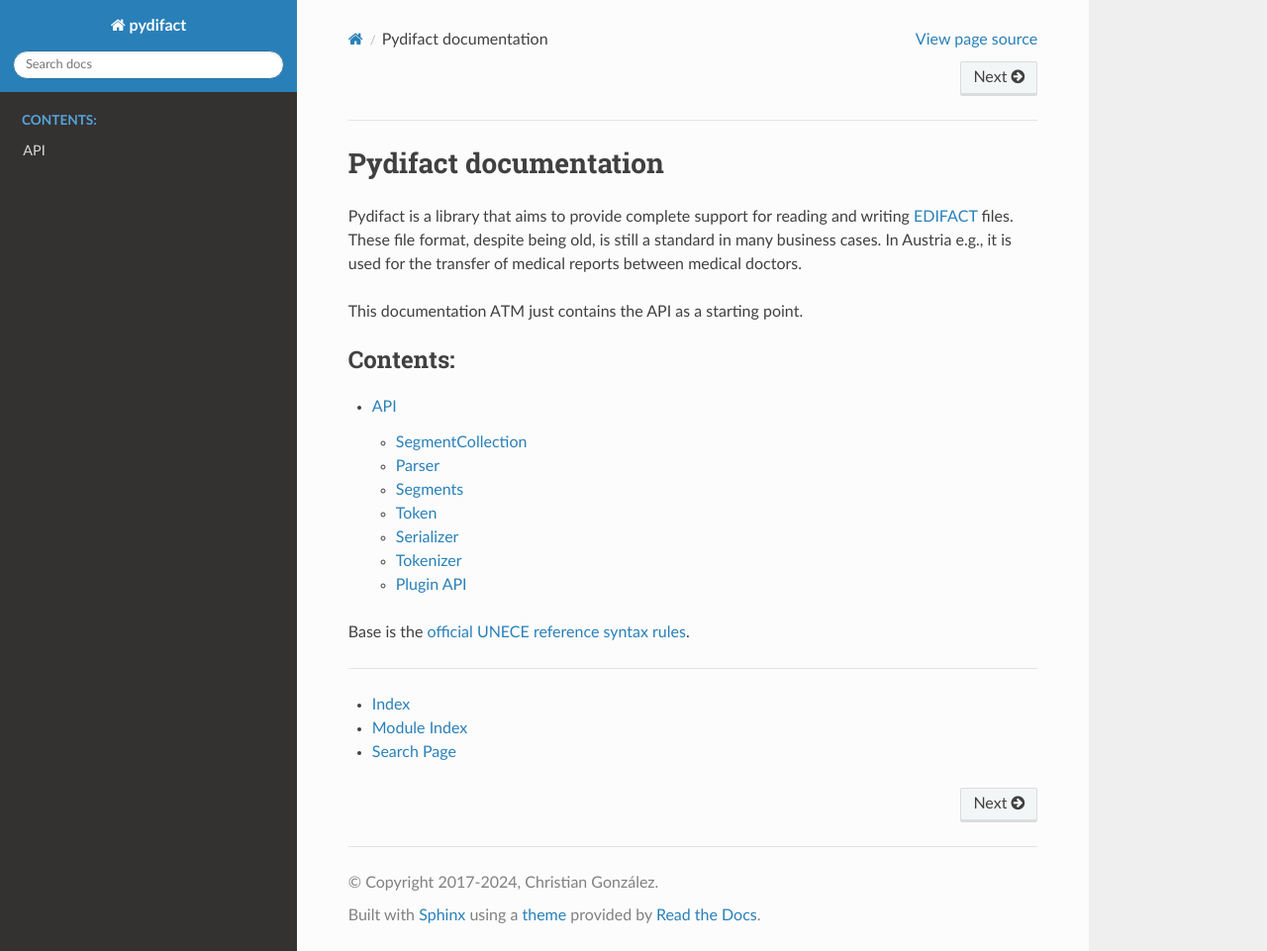
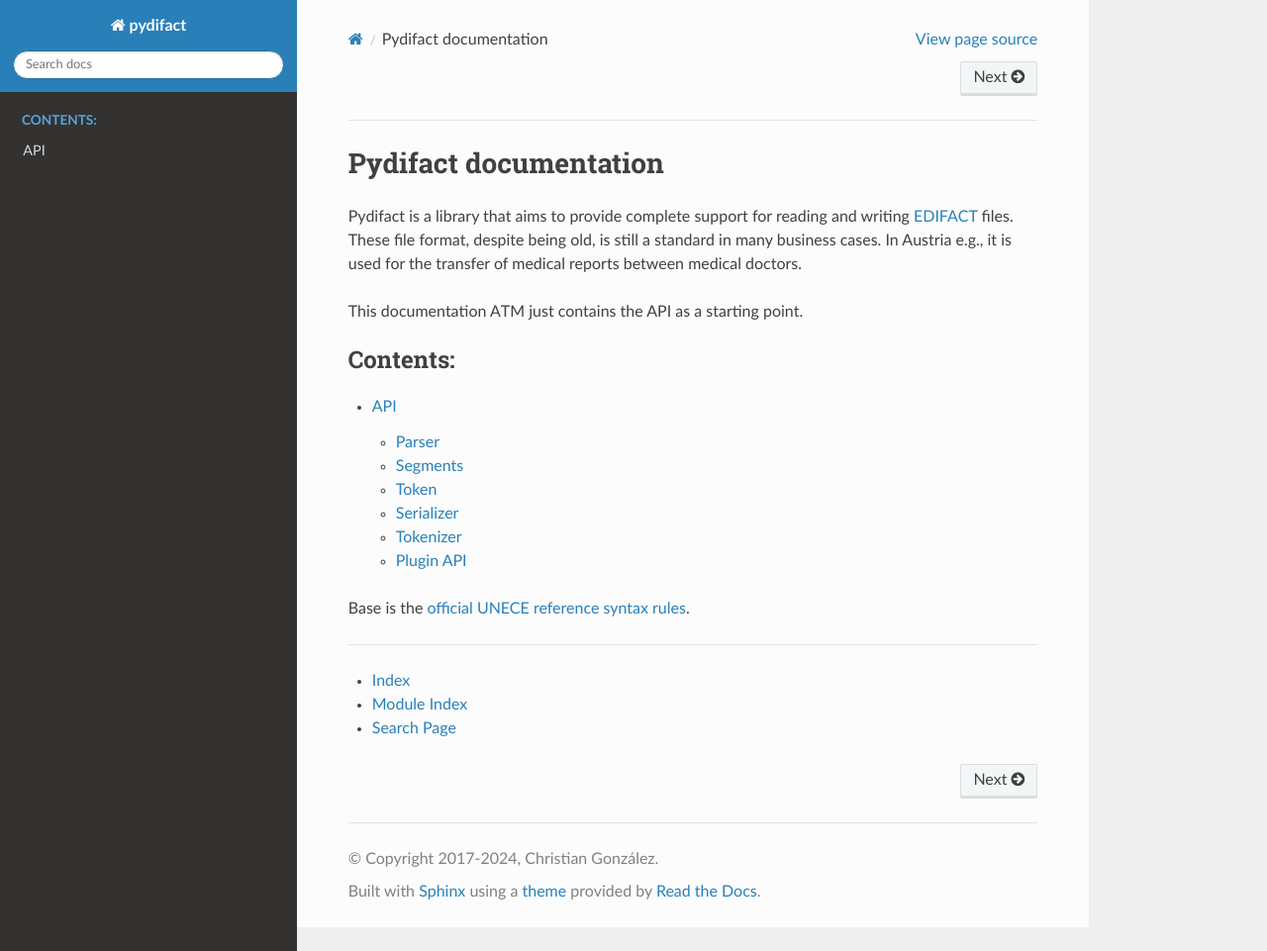
Before and after one commit to nerdocs/pydifact, a Sphinx documentation site: the page built from docs/index.rst, in a window 1280 px wide and 961 px high. Shown: the whole window at 99% size. Built offline with Sphinx 7.4.7 and the Read the Docs theme 3.1.0, drawn with Linux system fonts in a browser that asks for light colours.

Commit message:
rm SegmentCollection from docs

```diff
--- a/docs/API.rst
+++ b/docs/API.rst
@@ -1,10 +1,6 @@
 API
 ===
 
-SegmentCollection
-------------------
-.. automodule:: pydifact.segmentcollection
-    :members:
 
 Parser
 ------
```
